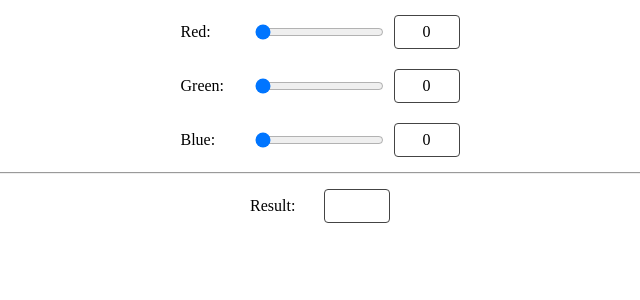
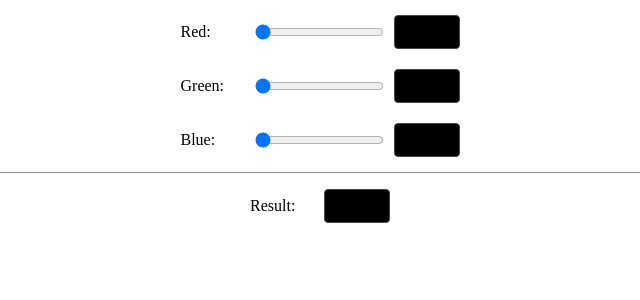
Before and after one commit to Wei0608/AngularTraining, an Angular app: page / in a window 1280 px wide. Shown: the top 300 px of the page, without its empty margins (320-960 px from the left). Built offline with nearby package versions, Linux system fonts and the light colour scheme.

Commit message:
ngStyle learning

```diff
--- a/src/app/app.component.html
+++ b/src/app/app.component.html
@@ -8,7 +8,7 @@
     (change)="updateRed($event)"
   />
   <!-- TODO change background color of this div to match currently selected value of red, like rgb(<value>,0,0)  -->
-  <div>{{ red }}</div>
+  <div [ngStyle]="getRed">{{ red }}</div>
 </section>
 
 <section>
@@ -21,7 +21,7 @@
     (change)="updateGreen($event)"
   />
   <!-- TODO change background color of this div to match currently selected value of green, like rgb(0,<value>,0)  -->
-  <div>{{ green }}</div>
+  <div [ngStyle]="getGreen">{{ green }}</div>
 </section>
 
 <section>
@@ -34,7 +34,7 @@
     (change)="updateBlue($event)"
   />
   <!-- TODO change background color of this div to match currently selected value of blue, like rgb(0,0,<value>)  -->
-  <div>{{ blue }}</div>
+  <div [ngStyle]="getBlue">{{ blue }}</div>
 </section>
 
 <hr />
@@ -42,5 +42,5 @@
 <section>
   <span>Result:</span>
   <!-- TODO change background color of this div to match currently selected value of all three colors, like rgb(<red>, <green>, <blue>)  -->
-  <div></div>
+  <div [ngStyle]="resultStyle"></div>
 </section>
--- a/src/app/app.component.ts
+++ b/src/app/app.component.ts
@@ -21,4 +21,20 @@ export class AppComponent {
   updateBlue(event: Event) {
     this.blue = +(<HTMLInputElement>event.target).value;
   }
+
+  get getRed() {
+    return { backgroundColor: `rgb(${this.red},0,0)` };
+  }
+
+  get getGreen() {
+    return { backgroundColor: `rgb(0,${this.green},0)` };
+  }
+
+  get getBlue() {
+    return { backgroundColor: `rgb(0,0,${this.blue})` };
+  }
+
+  get resultStyle() {
+    return { backgroundColor: `rgb(${this.red},${this.green},${this.blue})` };
+  }
 }
```
